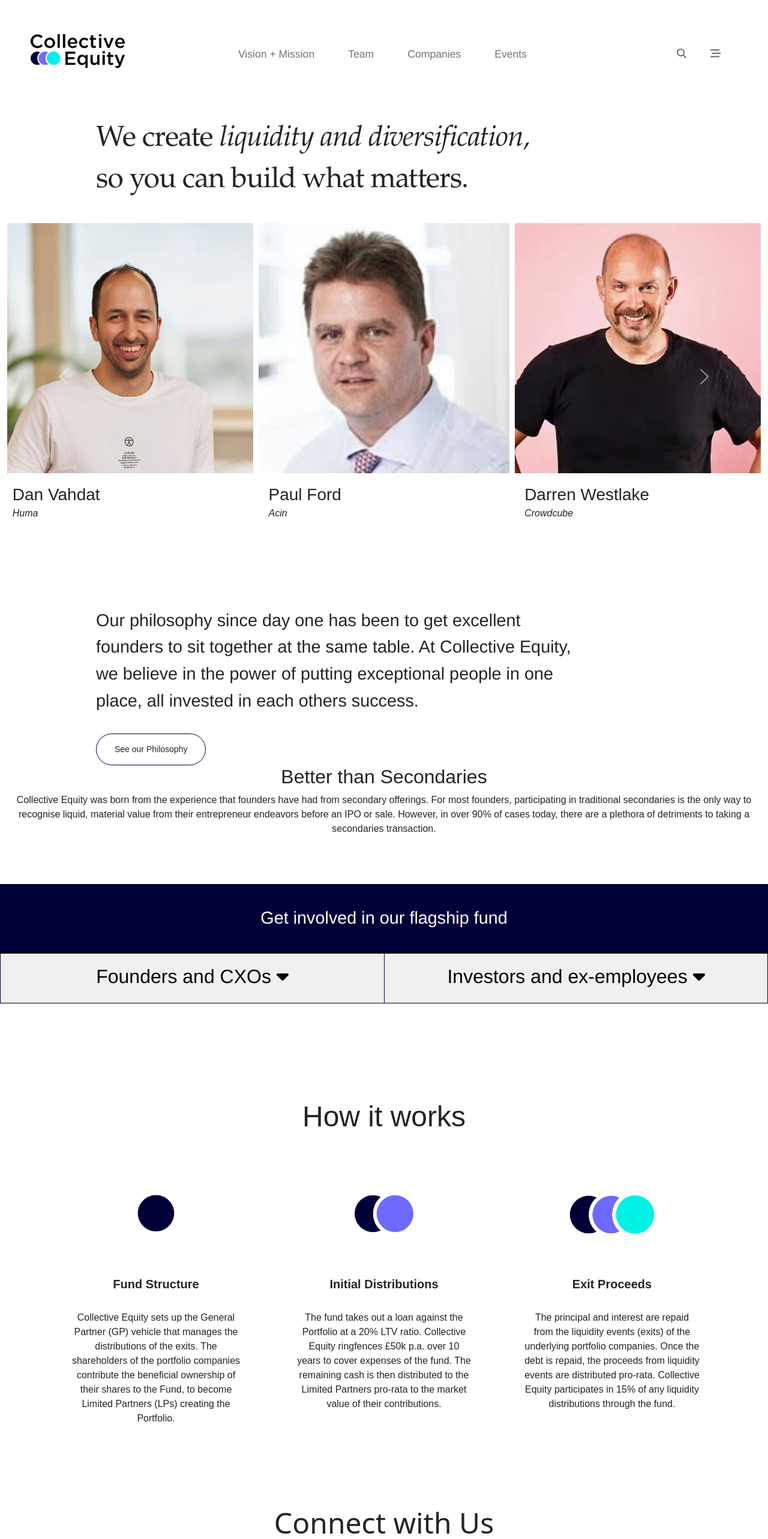
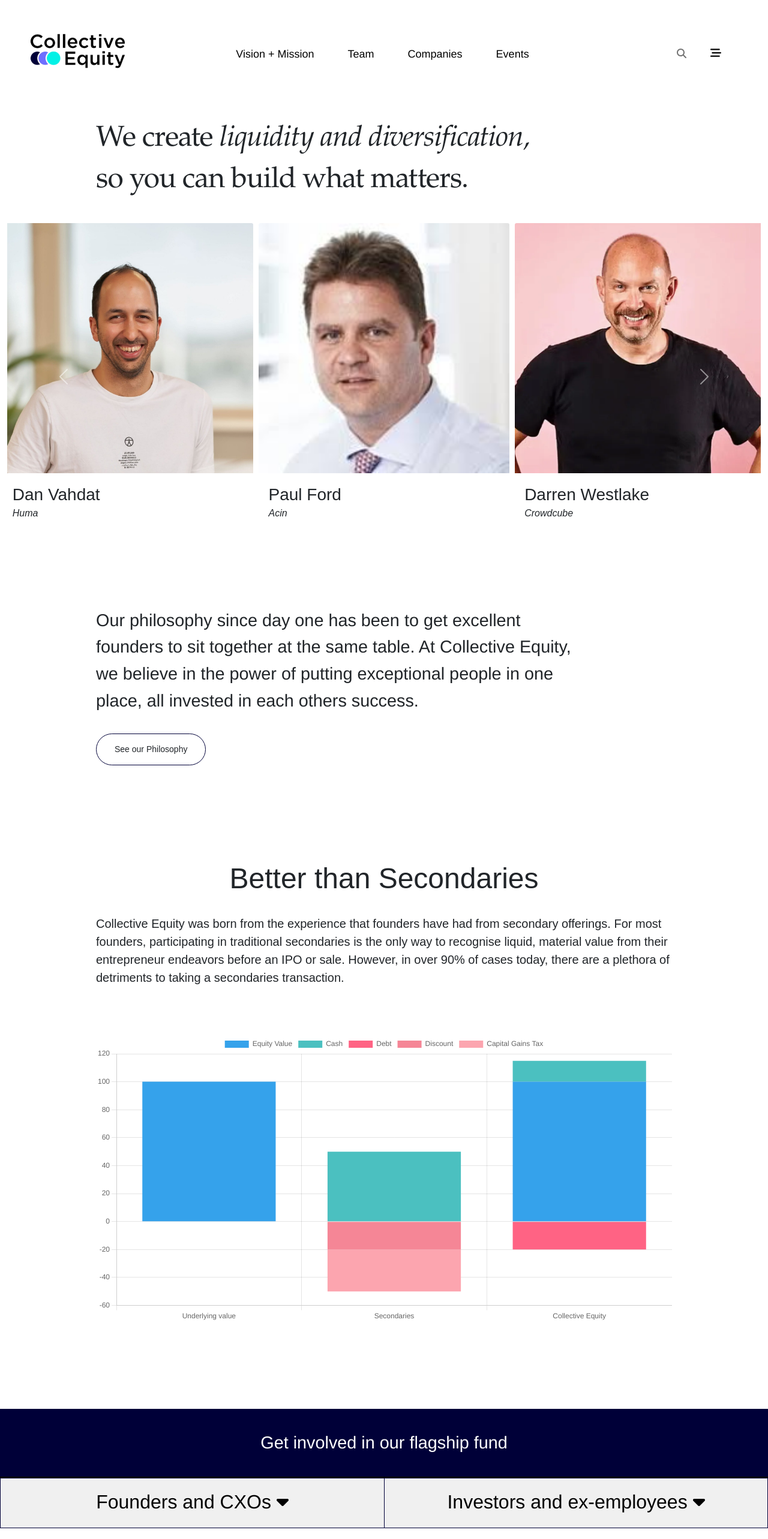
Before and after one commit to KidLeiS/collective-equity-website, a React (Vite) app: page / in a window 1280 px wide. Shown: the top 2566 px of the page at 60% size. Built offline with nearby package versions, Linux system fonts and the light colour scheme.

Commit message:
added ChartJS functionality

```diff
--- a/package.json
+++ b/package.json
@@ -18,6 +18,7 @@
     "chart.js": "^4.4.4",
     "react": "^18.3.1",
     "react-bootstrap": "^2.10.4",
+    "react-chartjs-2": "^5.2.0",
     "react-dom": "^18.3.1",
     "react-router-dom": "^6.26.1"
   },
--- a/src/App.tsx
+++ b/src/App.tsx
@@ -1,6 +1,5 @@
 import { BrowserRouter as Router, Route, Routes } from "react-router-dom";
 import Navbar from "./components/Navbar/index";
-import ActiveNav from "./components/ActiveNav/index"
 import Wrapper from "./components/Wrapper";
 import Footer from "./components/Footer/index";
 import Contact from "./components/Contact/index";
@@ -14,7 +13,6 @@
 function App() {
 	return (
 		<Router>
-			<ActiveNav />
 			<Navbar />
 			<Wrapper>
 				<Routes>
--- a/src/components/ActiveNav/ActiveNav.css
+++ /dev/null
@@ -1,30 +0,0 @@
-.active-nav {
-    padding: 0px 20px;
-    display: none;
-    position: fixed;
-    top:0;
-    border-bottom: 1px solid darkgrey;
-    z-index:1;
-    background-color: white;
-}
-
-.-active {
-    display: flex;
-    transform: translate3d(0, 0, 0);
-    top: 0;
-    transition: background-color 150ms linear, transform 250ms ease, top 250ms ease 250ms;
-}
-
-.logo-active {
-    width: 100%;
-    height: 60px;
-    padding: 0em 1.5em;
-}
-
-.nav-link-thin {
-    margin:20px 20px 20px 20px;
-}
-
-.search-btn-thin {
-    padding: 0rem .75rem .6rem .75rem;
-}
--- a/src/components/Navbar/Navbar.css
+++ b/src/components/Navbar/Navbar.css
@@ -13,6 +13,8 @@
     font-size: 1.1rem;
     font-weight: 400;
     /* box-shadow: 0 1px 2px 0 rgba(0, 0, 0, 0.1); */
+    z-index:2;
+    background-color: white;
 }
 
 
@@ -43,3 +45,30 @@
 .nav-dropdown-btn-wide {
     padding: 0.5em 0 0 0;
 }
+
+.nav-link {
+    color: black !important;
+    font-size:18px;
+}
+
+.-active {
+    padding: 0px 20px !important;
+    display: flex !important;
+    position: fixed !important;
+    border-bottom: 1px solid darkgrey !important;
+}
+
+
+.-active > .logo {
+    width: 100% !important;
+    height: 60px !important;
+    padding: 0em 1.5em !important;
+}
+
+.active > .nav-link-thin {
+    margin:20px 20px 20px 20px !important;
+}
+
+.active > .search-btn-thin {
+    padding: 0rem .75rem .6rem .75rem !important;
+}
--- a/src/components/Navbar/index.tsx
+++ b/src/components/Navbar/index.tsx
@@ -7,7 +7,7 @@
 
 function Navigation() {
 		return (
-			<Navbar collapseOnSelect expand="lg" className="bg-body-tertiary navbarouter">
+			<Navbar collapseOnSelect expand="lg" className="bg-body-tertiary">
 				{/* <Container fluid className="navAlign">
 					<Row>
 						<Col> */}
--- a/src/routes/Home.tsx
+++ b/src/routes/Home.tsx
@@ -16,6 +16,25 @@
 import RishiSafi from "../assets/RishiSafi.jpeg";
 import AaronKindred from "../assets/AaronKindred.png";
 
+import { Bar } from 'react-chartjs-2';
+import {
+        Chart as ChartJS,
+        CategoryScale,
+        LinearScale,
+        BarElement,
+        Title,
+        Tooltip,
+        Legend,
+} from 'chart.js';
+
+ChartJS.register(
+        CategoryScale,
+        LinearScale,
+        BarElement,
+        Title,
+        Tooltip,
+        Legend
+);
 
 
 function Home() {
@@ -219,6 +238,49 @@
                                 Collective Equity was born from the experience that founders have had from secondary offerings. For most founders, participating in traditional secondaries is the only way to recognise liquid, material value from their entrepreneur endeavors before an IPO or sale. However, in over 90% of cases today, there are a plethora of detriments to taking a secondaries transaction.
                         </p>
 
+                        <Bar options={{
+                                scales: {
+                                        x: {
+                                                stacked: true,
+                                        },
+                                        y: {
+                                                stacked: true,
+                                        },
+                                },
+
+                        }} data={{
+                                labels: ['Underlying value', 'Secondaries', 'Collective Equity'],
+                                datasets: [
+                                        {
+                                                label: 'Equity Value',
+                                                data: [100, 0, 100],
+                                                backgroundColor: 'rgb(53, 162, 235)',
+                                        },
+                                        {
+                                                label: 'Cash',
+                                                data:[0,50,15],
+                                                backgroundColor: 'rgb(75, 192, 192)',
+                                        },
+
+                                        {
+                                                label: 'Debt',
+                                                data:[0,0,-20],
+                                                backgroundColor: 'rgb(255, 99, 132)',
+                                        },
+                                        {
+                                                label: 'Discount',
+                                                data:[0,-20,0],
+                                                backgroundColor: 'rgb(245, 134, 150)'
+                                        },
+                                        {
+                                                label: 'Capital Gains Tax',
+                                                data:[0,-30,0],
+                                                backgroundColor: 'rgb(252, 165, 175)'
+                                        }
+
+                                ]
+                        }}/>
+
 
 
                 </Container>
--- a/src/routes/styles/home.css
+++ b/src/routes/styles/home.css
@@ -169,7 +169,21 @@
     font-size:14px;
 }
 
+.vs-secondaries {
+    padding:10rem 10rem 5rem 10rem;
+}
 
+.vs-secondaries-title h2 {
+    margin:0 0 2rem 0;
+    font-size:48px;
+    font-weight:500;
+}
+
+.vs-secondaries p {
+    font-size:20px;
+    text-align:left;
+    padding-bottom: 4rem;
+}
 
 
 
--- a/src/utils/navbar-scroll.js
+++ b/src/utils/navbar-scroll.js
@@ -19,23 +19,24 @@
 function scrollListener() {
   // current scroll position
 
+
+
   setTimeout(function() {
     const currentScrollPos = window.scrollY;
 
-    console.log("scroll event");
-
     if (prevScrollPos > currentScrollPos && currentScrollPos > 150) {
       // user has scrolled up
-      document.querySelector('.active-nav').classList.add('-active');
+      document.querySelector('.navbar').classList.add('-active');
     } else {
       // user has scrolled down
-      document.querySelector('.active-nav').classList.remove('-active');
+      document.querySelector('.navbar').classList.remove('-active');
     }
 
       // update previous scroll position
       prevScrollPos = currentScrollPos
-    }, 100);
+    }, 200);
 
 };
 
+
 window.addEventListener('scroll', throttle(scrollListener, 200));
```
Also changed, not shown: src/utils/secondaries.js (added, +33 -0 lines), 1 other file (tests, documents, lock files or other folders).
